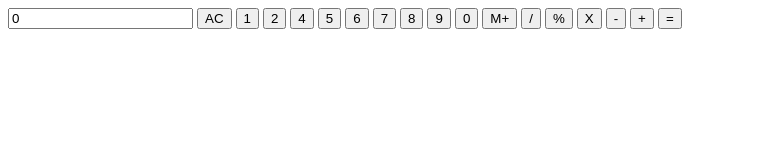
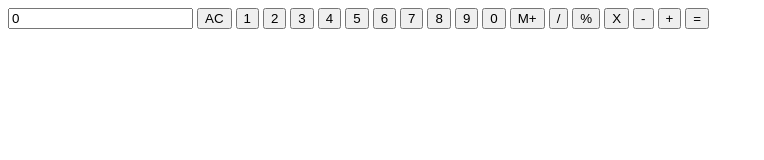
Before and after one commit to TEJASVI-BHOYATE/Ass-16, a plain HTML site: page index.html in a window 1280 px wide. Shown: the whole page, without its empty margins (0-764 px from the left). Drawn offline with Linux system fonts and the light colour scheme.

Commit message:
button 3 added

```diff
--- a/index.html
+++ b/index.html
@@ -12,7 +12,7 @@
          <button class="btn">AC</button>
          <button class="btn">1</button>
          <button class="btn">2</button>
-
+         <button class="btn">3</button>
 
          <button class="btn">4</button>
          <button class="btn">5</button>
```
